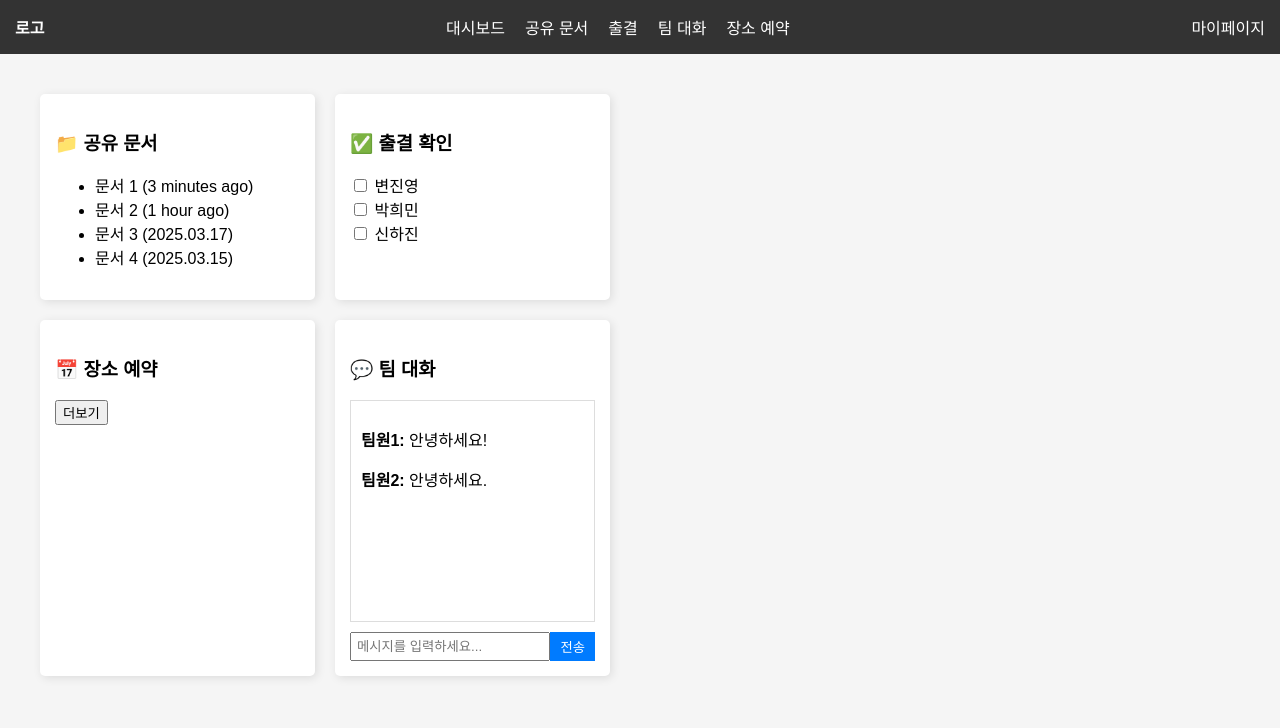
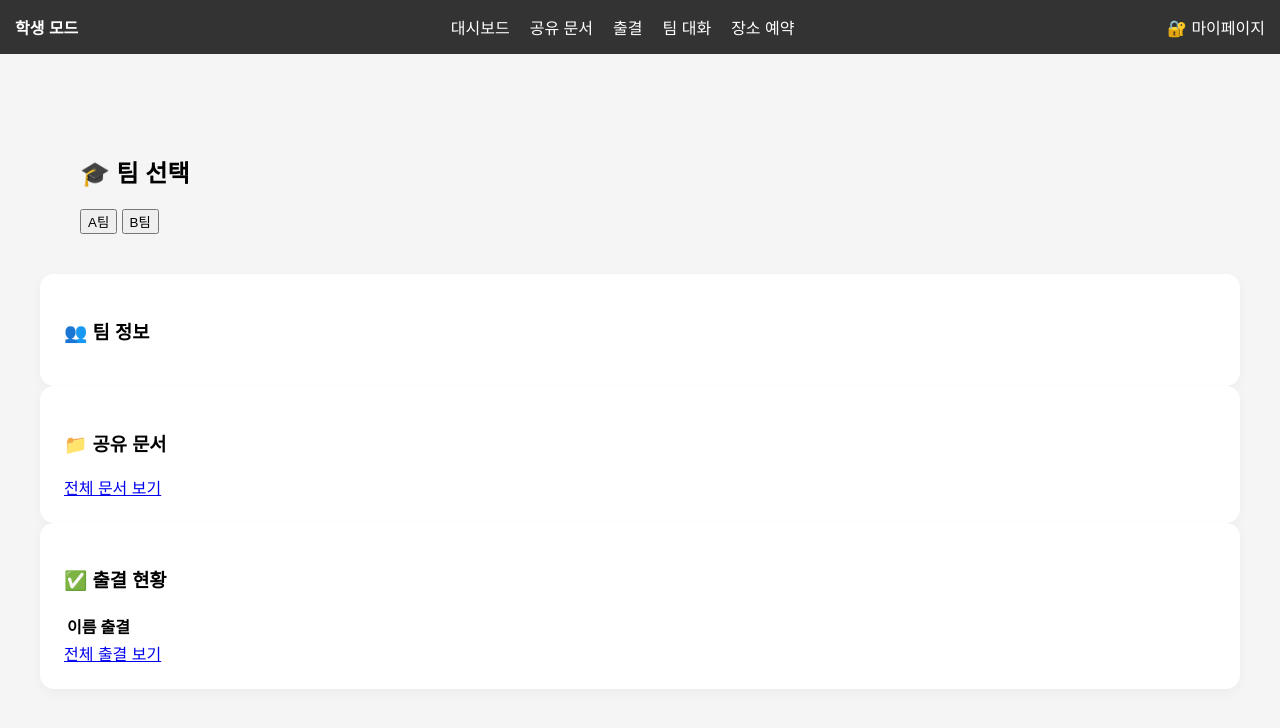
Before and after one commit to shagyeong/SP2025S, a Django app: template serverproject/mainpage/templates/mainpage/index.html in a window 1280 px wide. Shown: the top 728 px of the page. Run offline with Django 3.2, Linux system fonts and the light colour scheme; the template is opened without the code that fills it, so the values that code supplies are empty; some web fonts are replaced.

Commit message:
레이아웃 및 스타일 변경

```diff
--- a/serverproject/mainpage/static/mainpage/css/main.css
+++ b/serverproject/mainpage/static/mainpage/css/main.css
@@ -1,4 +1,5 @@
-/* 전체 페이지 스타일 */
+/* 전체 레이아웃, 네비게이션, 출결/예약/채팅 공통 UI */
+
 body {
     font-family: Arial, sans-serif;
     margin: 0;
@@ -6,7 +7,6 @@ body {
     background-color: #f5f5f5;
 }
 
-/* 네비게이션 바 스타일 */
 .navbar {
     background-color: #333;
     color: white;
@@ -26,23 +26,19 @@ body {
     text-decoration: none;
 }
 
-/* 메인 컨테이너 레이아웃 */
 .container {
-    display: grid;
-    grid-template-columns: repeat(2, 1fr);
-    gap: 20px;
-    padding: 20px;
+    max-width: 1200px;
+    margin: 0 auto;
+    padding: 40px;
 }
 
-/* 공통 박스 스타일 */
 .box {
-    background: white;
-    padding: 15px;
-    border-radius: 5px;
-    box-shadow: 2px 2px 10px rgba(0,0,0,0.1);
-}
+    border-radius: 14px;
+    padding: 24px;
+    box-shadow: 0 4px 12px rgba(0,0,0,0.04);
+    background: #ffffff;
+  }
 
-/* 채팅 박스 스타일 */
 .chat-box {
     height: 200px;
     overflow-y: auto;
@@ -68,19 +64,14 @@ body {
     cursor: pointer;
 }
 
-
-/* 출결 관리 페이지 스타일 */
-.attendance-section, .attendance-history {
+.attendance-section,
+.attendance-history {
     width: 80%;
     margin: 20px auto;
     padding: 20px;
     background: white;
     border-radius: 5px;
-    box-shadow: 2px 2px 10px rgba(0,0,0,0.1);
-}
-
-.attendance-today {
-    text-align: center;
+    box-shadow: 2px 2px 10px rgba(0, 0, 0, 0.1);
 }
 
 #attendance-checklist {
@@ -96,31 +87,25 @@ body {
     border-collapse: collapse;
 }
 
-.attendance-history th, .attendance-history td {
+.attendance-history th,
+.attendance-history td {
     border: 1px solid #ddd;
     padding: 10px;
     text-align: center;
 }
 
-#calendar {
-    display: block;
-    margin: 10px auto;
-    padding: 5px;
-    font-size: 16px;
-    text-align: center;
-}
-
-/* 장소 예약 페이지 스타일 */
-.reservation-section, .reservation-history {
+.reservation-section,
+.reservation-history {
     width: 80%;
     margin: 20px auto;
     padding: 20px;
     background: white;
     border-radius: 5px;
-    box-shadow: 2px 2px 10px rgba(0,0,0,0.1);
+    box-shadow: 2px 2px 10px rgba(0, 0, 0, 0.1);
 }
 
-.reservation-section select, .reservation-section input {
+.reservation-section select,
+.reservation-section input {
     width: 100%;
     padding: 10px;
     margin: 10px 0;
@@ -129,7 +114,6 @@ body {
 }
 
 .reservation-section button {
-    display: block;
     width: 100%;
     padding: 10px;
     background-color: #4CAF50;
@@ -149,16 +133,41 @@ body {
     border-collapse: collapse;
 }
 
-.reservation-history th, .reservation-history td {
+.reservation-history th,
+.reservation-history td {
     border: 1px solid #ddd;
     padding: 10px;
     text-align: center;
 }
 
-#date-picker {
-    display: block;
-    margin: 10px auto;
-    padding: 5px;
-    font-size: 16px;
-    text-align: center;
+.notion-style-list {
+    list-style: none;
+    padding: 0;
 }
+
+.notion-card {
+    border: 1px solid #e0e0e0;
+    border-radius: 12px;
+    padding: 1rem;
+    margin-bottom: 1rem;
+    background-color: #fafafa;
+    box-shadow: 0 2px 4px rgba(0, 0, 0, 0.05);
+}
+
+.notion-title {
+    font-weight: bold;
+    font-size: 1.2rem;
+}
+
+.notion-meta {
+    color: #555;
+    margin-top: 0.5rem;
+    font-size: 0.9rem;
+}
+
+/* :root {
+    --primary: #3b6bff;
+    --gray: #6a6a6a;
+    --bg-light: #f5f7fb;
+    --card-bg: #ffffff;
+  } */
--- a/serverproject/mainpage/static/mainpage/js/main.js
+++ b/serverproject/mainpage/static/mainpage/js/main.js
@@ -1,32 +1,22 @@
+// 공통 이벤트 핸들러 및 대시보드 초기화, 채팅, 예약, 출결 데이터 관리
+
 document.addEventListener("DOMContentLoaded", function () {
-    console.log("메인 JS 로드 완료");
+    console.log("📦 JS Loaded");
 
-    // 공유 문서
-    const loadDocumentsBtn = document.getElementById("load-documents");
-    if (loadDocumentsBtn) {
-        loadDocumentsBtn.addEventListener("click", fetchDocuments);
-    }
+    const actions = {
+        "load-documents": fetchDocuments,
+        "load-attendance": fetchAttendance,
+        "send-chat": sendMessage,
+        "load-reservation": fetchReservations,
+        "sync-documents": syncDocuments,
+    };
 
-    // 출결 확인
-    const loadAttendanceBtn = document.getElementById("load-attendance");
-    if (loadAttendanceBtn) {
-        loadAttendanceBtn.addEventListener("click", fetchAttendance);
-    }
-
-    // 팀 대화
-    const sendChatBtn = document.getElementById("send-chat");
-    if (sendChatBtn) {
-        sendChatBtn.addEventListener("click", sendMessage);
-    }
-
-    // 장소 예약
-    const loadReservationBtn = document.getElementById("load-reservation");
-    if (loadReservationBtn) {
-        loadReservationBtn.addEventListener("click", fetchReservations);
-    }
+    Object.entries(actions).forEach(([id, handler]) => {
+        const btn = document.getElementById(id);
+        if (btn) btn.addEventListener("click", handler);
+    });
 });
 
-// 공유 문서 API 호출
 function fetchDocuments() {
     fetch("/api/documents/")
         .then(res => res.json())
@@ -40,10 +30,9 @@ function fetchDocuments() {
                 list.appendChild(li);
             });
         })
-        .catch(err => console.error("공유 문서 오류:", err));
+        .catch(err => console.error("문서 로드 실패:", err));
 }
 
-// 출결 확인 API 호출
 function fetchAttendance() {
     fetch("/api/attendance/")
         .then(res => res.json())
@@ -57,31 +46,27 @@ function fetchAttendance() {
                 list.appendChild(li);
             });
         })
-        .catch(err => console.error("출결 오류:", err));
+        .catch(err => console.error("출결 로드 실패:", err));
 }
 
-// 채팅 메시지 전송
 function sendMessage() {
     const chatInput = document.getElementById("chat-input");
     const message = chatInput?.value.trim();
-
     if (!message) return;
 
-    // 서버로 메시지 전송
     fetch("/api/chat/send/", {
         method: "POST",
         headers: { "Content-Type": "application/json" },
         body: JSON.stringify({ message })
     })
     .then(res => res.json())
-    .then(data => {
+    .then(() => {
         chatInput.value = "";
         fetchChatMessages();
     })
-    .catch(err => console.error("채팅 전송 실패:", err));
+    .catch(err => console.error("메시지 전송 실패:", err));
 }
 
-// 채팅 메시지 최신화
 function fetchChatMessages() {
     fetch("/api/chat/")
         .then(res => res.json())
@@ -98,7 +83,6 @@ function fetchChatMessages() {
         .catch(err => console.error("채팅 불러오기 실패:", err));
 }
 
-// 장소 예약 조회
 function fetchReservations() {
     fetch("/api/reservations/")
         .then(res => res.json())
@@ -114,3 +98,17 @@ function fetchReservations() {
         })
         .catch(err => console.error("예약 불러오기 실패:", err));
 }
+
+function syncDocuments() {
+    fetch("/notion/sync/")
+        .then(res => res.json())
+        .then(data => {
+            alert("✅ 문서 상태가 최신으로 동기화되었습니다!");
+            console.log(data.synced_documents);
+            location.reload();
+        })
+        .catch(err => {
+            alert("❌ 동기화 실패");
+            console.error(err);
+        });
+}
--- a/serverproject/mainpage/templates/mainpage/base.html
+++ b/serverproject/mainpage/templates/mainpage/base.html
@@ -4,21 +4,33 @@
 <head>
     <meta charset="UTF-8">
     <meta name="viewport" content="width=device-width, initial-scale=1.0">
-    <title>{% block title %}팀플 지원 서비스{% endblock %}</title>
+    <title>{% block title %}팀플 헬퍼{% endblock %}</title>
+
+    <!-- ✅ 공통 스타일 -->
     <link rel="stylesheet" href="{% static 'mainpage/css/main.css' %}">
+    <link rel="stylesheet" href="{% static 'mainpage/css/student.css' %}">
+    <link rel="stylesheet" href="https://cdn.jsdelivr.net/gh/orioncactus/pretendard/dist/web/variable/pretendardvariable.css" />
+
+    <style>
+    body {
+        font-family: 'Pretendard Variable', 'Apple SD Gothic Neo', sans-serif;
+    }
+    </style>
+
+    <!-- ✅ 페이지 전용 스타일 -->
+    {% block extra_css %}{% endblock %}
 </head>
 <body>
-    <!-- 공통 상단 네비게이션 -->
     {% include 'mainpage/nav.html' %}
 
-    <!-- 페이지별 내용 삽입 -->
     <main class="container">
-        {% block content %}
-        {% endblock %}
+        {% block content %}{% endblock %}
     </main>
 
-    <!-- 공통 JS 스크립트 -->
-    {% block scripts %}
-    {% endblock %}
+    <!-- ✅ 공통 스크립트 (선택사항) -->
+    <script src="{% static 'mainpage/js/main.js' %}"></script>
+
+    <!-- ✅ 페이지 전용 스크립트 -->
+    {% block extra_js %}{% endblock %}
 </body>
 </html>
--- a/serverproject/mainpage/templates/mainpage/index.html
+++ b/serverproject/mainpage/templates/mainpage/index.html
@@ -1,56 +1,40 @@
-<!-- 메인 페이지-->
-{% extends "mainpage/base.html" %}
+{% extends 'mainpage/base.html' %}
 {% load static %}
 
-{% block title %}팀플 지원 시스템{% endblock %}
+{% block title %}학생 대시보드{% endblock %}
 
 {% block content %}
-    <!-- 메인 컨테이너 -->
 <div class="container">
-        <!-- 공유 문서 섹션 -->
-        <div class="box">
-            <h3>📁 공유 문서</h3>
-            <ul>
-                <li>문서 1 (3 minutes ago)</li>
-                <li>문서 2 (1 hour ago)</li>
-                <li>문서 3 (2025.03.17)</li>
-                <li>문서 4 (2025.03.15)</li>
-            </ul>
+  <h2>🎓 팀 선택</h2>
+  <div class="team-button-list" id="team-buttons">
+    <!-- 버튼들이 JS로 렌더링됨 -->
+    <button class="team-button" data-team-id="teamA">A팀</button>
+    <button class="team-button" data-team-id="teamB">B팀</button>
+  </div>
   </div>
 
-        <!-- 출결 확인 섹션 -->
-        <div class="box">
-            <h3>✅ 출결 확인</h3>
-            <!--Member 데이터와 연동해야 함-->
-            <label><input type="checkbox"> 변진영</label><br>
-            <label><input type="checkbox"> 박희민</label><br>
-            <label><input type="checkbox"> 신하진</label><br>
+  <div class="box" id="team-info">
+    <h3 id="team-name">👥 팀 정보</h3>
+    <div id="team-members"></div>
   </div>
 
-        <!-- 장소 예약 섹션 -->
   <div class="box">
-            <h3>📅 장소 예약</h3>
-            <a href="https://reserve.ssu.ac.kr/booking" target="_blank">
-                <button>더보기</button>
-            </a>
+    <h3><span class="icon">📁</span> 공유 문서</h3>
+    <ul id="team-documents" class="notion-style-list"></ul>
+    <a href="{% url 'mainpage:documents' %}" class="btn-link">전체 문서 보기</a>
   </div>
 
-        <!-- 팀 대화 섹션 -->
   <div class="box">
-            <h3>💬 팀 대화</h3>
-            <!--Member 데이터와 연동해야 함-->
-            <div class="chat-box" id="chat-box">
-                <p><strong>팀원1:</strong> 안녕하세요!</p>
-                <p><strong>팀원2:</strong> 안녕하세요.</p>
-            </div>
-            <div class="input-area">
-                <input type="text" id="chat-input" placeholder="메시지를 입력하세요...">
-                <button onclick="sendMessage()">전송</button>
-            </div>
+    <h3><span class="icon">✅</span> 출결 현황</h3>
+    <table class="attendance-table">
+      <thead><tr><th>이름</th><th>출결</th></tr></thead>
+      <tbody id="team-attendance"></tbody>
+    </table>
+    <a href="{% url 'attendance:attendance' %}" class="btn-link">전체 출결 보기</a>
   </div>
 </div>
 {% endblock %}
 
 {% block scripts %}
-    <script src="{% static 'mainpage/js/main.js' %}"></script>
+<script src="{% static 'mainpage/js/student.js' %}"></script>
 {% endblock %}
--- a/serverproject/mainpage/templates/mainpage/nav.html
+++ b/serverproject/mainpage/templates/mainpage/nav.html
@@ -2,7 +2,7 @@
 {% load static %}
 
 <div class="navbar">
-    <div><strong>로고</strong></div>
+    <div><strong>학생 모드</strong></div>
     <div class="menu">
         <a href="{% url 'mainpage:index' %}">대시보드</a>
         <a href="{% url 'mainpage:documents' %}">공유 문서</a>
@@ -10,5 +10,5 @@
         <a href="{% url 'chat:chat' %}">팀 대화</a>
         <a href="https://reserve.ssu.ac.kr/booking" target="_blank">장소 예약</a>
     </div>
-    <div>마이페이지</div>
+    <div>🔐 마이페이지</div>
 </div>
```
Also changed, not shown: serverproject/mainpage/static/mainpage/css/notion.css (added, +25 -0 lines), serverproject/mainpage/static/mainpage/js/notion.js (+45 -3 lines). Lines whose indentation alone changed are shown as unchanged.
